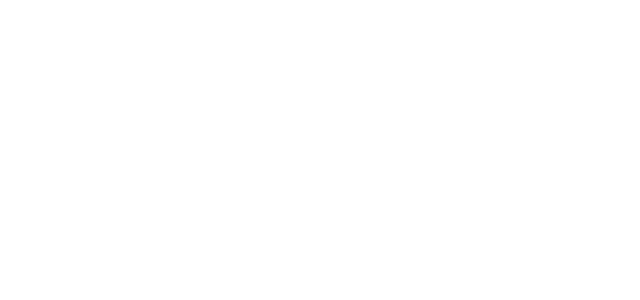
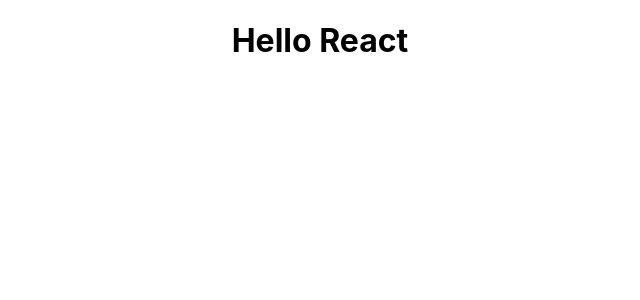
Before and after one commit to xavierloeraflores/Goalaco, a React (Create React App) app: page / in a window 1280 px wide. Shown: the top 300 px of the page, without its empty margins (320-960 px from the left). Built offline with nearby package versions, Linux system fonts and the light colour scheme.

Commit message:
First  edit

```diff
--- a/src/App.js
+++ b/src/App.js
@@ -3,7 +3,11 @@
 import "./App.css";
 //Test Test 2 from Github desktop
 function App() {
-  return <div className="App"></div>;
+  return (
+    <div className="App">
+      <h1>Hello React</h1>
+    </div>
+  );
 }
 
 export default App;
```
